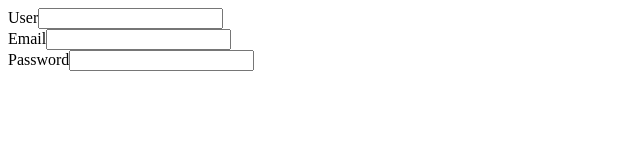
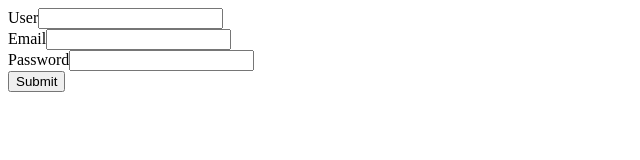
Before and after one commit to AndreiaCifoni/Soap-Project, a React (Create React App) app: page /login in a window 1280 px wide. Shown: the top 160 px of the page, without its empty margins (0-640 px from the left). Built offline with nearby package versions, Linux system fonts and the light colour scheme.

Commit message:
validation added

```diff
--- a/package.json
+++ b/package.json
@@ -6,6 +6,7 @@
     "@testing-library/jest-dom": "^5.16.4",
     "@testing-library/react": "^13.2.0",
     "@testing-library/user-event": "^13.5.0",
+    "history": "^5.3.0",
     "react": "^18.1.0",
     "react-dom": "^18.1.0",
     "react-router-dom": "^6.3.0",
--- a/src/components/App.js
+++ b/src/components/App.js
@@ -1,5 +1,5 @@
 import React from "react";
-import { BrowserRouter, Routes, Route, Link } from "react-router-dom";
+import { BrowserRouter, Routes, Route } from "react-router-dom";
 import Home from "./Home";
 import Login from "./Login";
 import Register from "./Register";
--- a/src/components/Login.js
+++ b/src/components/Login.js
@@ -13,8 +13,21 @@ const Login = () => {
     password: "",
   });
 
+  const onSubmitHandler = (e) => {
+    e.preventDefault();
+    if (
+      validation.name === owner.name &&
+      validation.email === owner.email &&
+      validation.password === owner.password
+    ) {
+      return alert("Welcome");
+    } else {
+      return alert("You are not the owner!");
+    }
+  };
+
   return (
-    <form>
+    <form onSubmit={onSubmitHandler}>
       <div>
         <div>
           <label>User</label>
@@ -47,6 +60,7 @@ const Login = () => {
           />
         </div>
       </div>
+      <input type="submit" value="Submit" />
     </form>
   );
 };
--- /dev/null
+++ b/src/components/history.js
@@ -0,0 +1,2 @@
+import { createBrowserHistory } from "history";
+export default createBrowserHistory();
```
Also changed, not shown: 1 other file (tests, documents, lock files or other folders).
